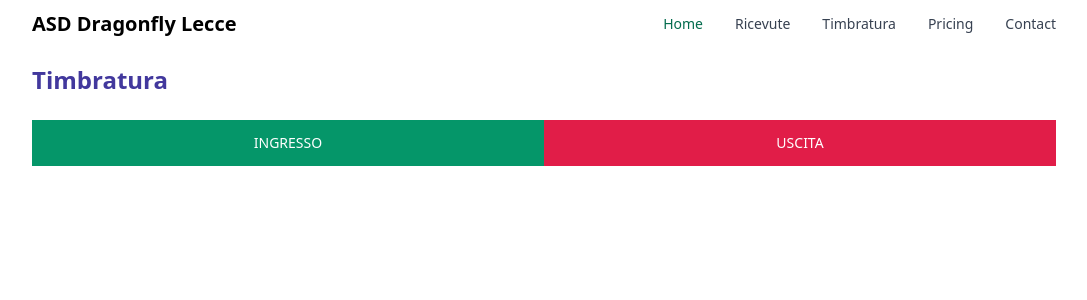
After one commit to ASD-Dragonfly-Lecce/django-asd, a Django app: page /persone/timbratura in a window 1280 px wide. The commit adds this page. Shown: the top 300 px of the page, without its empty margins (96-1183 px from the left). Run offline with Django 5.2, Linux system fonts and the light colour scheme; the visitor is signed in with stand-in values (Sample User, id 1); data that the repository does not hold is empty; some libraries are stand-ins or nearby versions.

Commit message:
implementa sistema di timbratura

```diff
--- a/asd/persone/forms.py
+++ b/asd/persone/forms.py
@@ -1,7 +1,13 @@
 from django import forms
-from .models import Persona
+from .models import Persona, Timbratura
 
 class TesseratoForm(forms.ModelForm):
     class Meta:
         model = Persona
         fields = ('nome', 'cognome', 'datanascita', 'email1')
+
+
+class TimbraturaForm(forms.ModelForm):
+    class Meta:
+        model = Timbratura
+        fields = ('categoria', 'note')
--- a/asd/persone/models.py
+++ b/asd/persone/models.py
@@ -2,6 +2,38 @@ from django.db import models
 from django.utils import timezone
 from django.contrib.auth.models import User
 from django.urls import reverse
+from datetime import date
+
+class OdiernoManager(models.Manager):
+    def get_queryset(self):
+        return super(OdiernoManager,
+                     self).get_queryset()\
+                        .filter(creato_il__startswith=date.today())
+
+
+class Timbratura(models.Model):
+    CATEGORIA_CHOICES = (
+        ('Ingresso', 'Ingresso'),
+        ('Uscita', 'Uscita'),
+    )
+
+    categoria = models.CharField(max_length=16, choices=CATEGORIA_CHOICES, default='Ingresso')
+    note = models.TextField(null=True, blank=True)
+    creato_il = models.DateTimeField(auto_now_add=True)
+    modificato_il = models.DateTimeField(auto_now=True)
+    utente = models.ForeignKey(User,
+                               on_delete=models.CASCADE,
+                               related_name='timbrature')
+    class Meta:
+        ordering = ('-creato_il',)
+
+    def __str__(self):
+        creato_il = self.creato_il.strftime("%d/%m/%Y %H:%M")
+        return f"{creato_il} - {self.categoria}"
+
+    objects = models.Manager()
+    odierne = OdiernoManager()
+
 
 class AttivoManager(models.Manager):
     def get_queryset(self):
--- a/asd/persone/urls.py
+++ b/asd/persone/urls.py
@@ -8,4 +8,5 @@ urlpatterns = [
     path('', views.PersonaListView.as_view(), name='persona_list'),
     path('<int:id>/', views.persona_detail, name='persona_detail'),
     path('iscrizione', views.tesserato_new, name='iscrizione'),
+    path('timbratura', views.timbratura_new, name='timbratura'),
 ]
--- a/asd/persone/views.py
+++ b/asd/persone/views.py
@@ -1,9 +1,11 @@
-from django.shortcuts import render, get_object_or_404
+from django.shortcuts import render, get_object_or_404, redirect
 from django.core.paginator import Paginator, EmptyPage, PageNotAnInteger
 from django.views.generic import ListView
+from django.contrib import messages
+from django.contrib.auth.decorators import login_required
 
-from .models import Persona
-from .forms import TesseratoForm
+from .models import Persona, Timbratura
+from .forms import TesseratoForm, TimbraturaForm
 
 
 class PersonaListView(ListView):
@@ -51,3 +53,25 @@ def tesserato_new(request):
         'form': form,
         'new_tesserato': new_tesserato,
     })
+
+
+@login_required
+def timbratura_new(request):
+    new_timbratura = None
+    timbrature_odierne = Timbratura.odierne.all()
+
+    if request.method == 'POST':
+        form = TimbraturaForm(data=request.POST)
+        if form.is_valid():
+            new_timbratura = form.save(commit=False)
+            new_timbratura.utente = request.user
+            new_timbratura.save()
+            messages.success(request, 'Registrazione completata')
+            return redirect('/persone/timbratura')
+    else:
+        form = TimbraturaForm()
+    return render(request, 'persona/timbratura.html', {
+        'form': form,
+        'new_timbratura': new_timbratura,
+        'timbrature_odierne': timbrature_odierne,
+    })
--- a/asd/static/src/output.css
+++ b/asd/static/src/output.css
@@ -1273,6 +1273,10 @@ input:checked + .toggle-bg {
   flex-shrink: 0;
 }
 
+.basis-1\/2 {
+  flex-basis: 50%;
+}
+
 .-translate-x-full {
   --tw-translate-x: -100%;
   transform: translate(var(--tw-translate-x), var(--tw-translate-y)) rotate(var(--tw-rotate)) skewX(var(--tw-skew-x)) skewY(var(--tw-skew-y)) scaleX(var(--tw-scale-x)) scaleY(var(--tw-scale-y));
@@ -1337,6 +1341,10 @@ input:checked + .toggle-bg {
 
 .grid-cols-1 {
   grid-template-columns: repeat(1, minmax(0, 1fr));
+}
+
+.flex-row {
+  flex-direction: row;
 }
 
 .flex-col {
@@ -1482,6 +1490,16 @@ input:checked + .toggle-bg {
   border-color: rgb(209 213 219 / var(--tw-border-opacity));
 }
 
+.border-emerald-600 {
+  --tw-border-opacity: 1;
+  border-color: rgb(5 150 105 / var(--tw-border-opacity));
+}
+
+.border-rose-600 {
+  --tw-border-opacity: 1;
+  border-color: rgb(225 29 72 / var(--tw-border-opacity));
+}
+
 .\!bg-gray-50 {
   --tw-bg-opacity: 1 !important;
   background-color: rgb(249 250 251 / var(--tw-bg-opacity)) !important;
@@ -1528,6 +1546,16 @@ input:checked + .toggle-bg {
 .bg-blue-600 {
   --tw-bg-opacity: 1;
   background-color: rgb(28 100 242 / var(--tw-bg-opacity));
+}
+
+.bg-rose-600 {
+  --tw-bg-opacity: 1;
+  background-color: rgb(225 29 72 / var(--tw-bg-opacity));
+}
+
+.bg-emerald-600 {
+  --tw-bg-opacity: 1;
+  background-color: rgb(5 150 105 / var(--tw-bg-opacity));
 }
 
 .p-1 {
@@ -1820,6 +1848,16 @@ input:checked + .toggle-bg {
   color: rgb(17 24 39 / var(--tw-text-opacity));
 }
 
+.hover\:text-emerald-600:hover {
+  --tw-text-opacity: 1;
+  color: rgb(5 150 105 / var(--tw-text-opacity));
+}
+
+.hover\:text-rose-600:hover {
+  --tw-text-opacity: 1;
+  color: rgb(225 29 72 / var(--tw-text-opacity));
+}
+
 .focus\:outline-none:focus {
   outline: 2px solid transparent;
   outline-offset: 2px;
@@ -2008,6 +2046,10 @@ input:checked + .toggle-bg {
     gap: 1rem;
   }
 
+  .sm\:p-4 {
+    padding: 1rem;
+  }
+
   .sm\:px-4 {
     padding-left: 1rem;
     padding-right: 1rem;
--- a/asd/templates/base.html
+++ b/asd/templates/base.html
@@ -59,13 +59,25 @@
     <!-- End of new HTML -->
 
     <div class="container mx-auto mt-4 max-w-screen-lg">
-      <h2 class="mb-6 text-2xl text-indigo-800 font-bold">{% block contenttitle %}Web App{% endblock contenttitle %}</h2>
+      <div class="p-4 md:p-0">
 
-      {% block content %}
-      {% endblock content %}
+        {% if messages %}
+        <ul class="messages">
+        {% for message in messages %}
+        <li class="{{ message.tags }}">
+        {{ message|safe }}
+        <a href="#" class="close">x</a>
+        </li>
+        {% endfor %}
+        </ul>
+        {% endif %}
 
+        <h2 class="mb-6 text-2xl text-indigo-800 font-bold">{% block contenttitle %}Web App{% endblock contenttitle %}</h2>
+
+        {% block content %}
+        {% endblock content %}
+      </div>
     </div>
-
     <script src="https://cdn.jsdelivr.net/npm/flowbite@2.5.2/dist/flowbite.min.js"></script>
     <script src="{% static 'bundle.js' %}"></script>
 </body>
--- /dev/null
+++ b/asd/templates/persona/timbratura.html
@@ -0,0 +1,18 @@
+{% extends "base.html" %}
+{% block title %}Timbratura{% endblock %}
+{% block contenttitle %}Timbratura{% endblock %}
+{% block content %}
+<form method="post">
+{% csrf_token %}
+<div class="flex flex-row">
+    <button type="submit" name="categoria" value="Ingresso" class="basis-1/2 block shrink-0 border border-emerald-600 bg-emerald-600 px-12 py-3 text-sm font-medium text-white transition hover:bg-transparent hover:text-emerald-600 focus:outline-none focus:ring active:text-blue-500 dark:hover:bg-blue-700 dark:hover:text-white">INGRESSO</button>
+    <button type="submit" name="categoria" value="Uscita" class="basis-1/2 block shrink-0 border border-rose-600 bg-rose-600 px-12 py-3 text-sm font-medium text-white transition hover:bg-transparent hover:text-rose-600 focus:outline-none focus:ring active:text-blue-500 dark:hover:bg-blue-700 dark:hover:text-white">USCITA</button>
+</div>
+</form>
+
+<ul>
+    {% for timbratura in timbrature_odierne %}
+    <li>{{ timbratura }}</li>
+    {% endfor %}
+</ul>
+{% endblock %}
```
Also changed, not shown: asd/persone/migrations/0005_timbratura.py (added).
